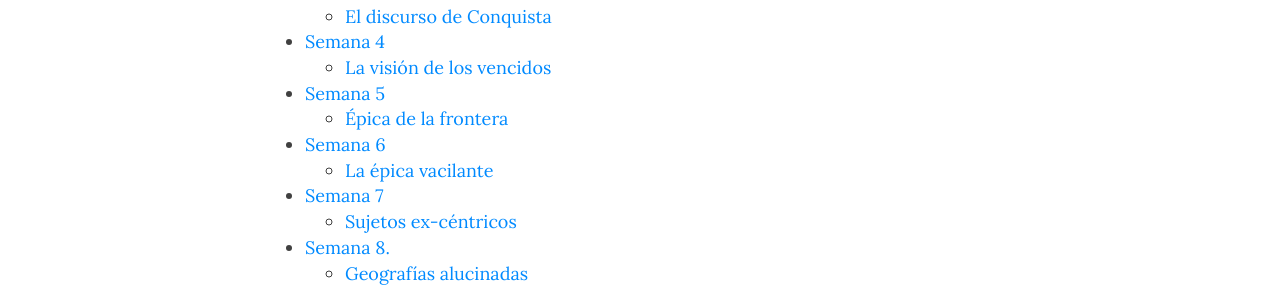
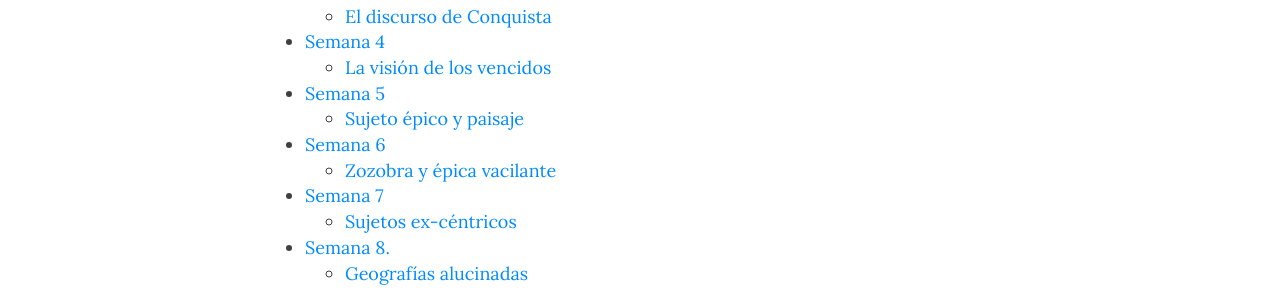
Before and after one commit to Hipomenes/ls452, a Jekyll site: the page built from syllabus-prof.md, in a window 1280 px wide and 900 px high, scrolled down 705 px. Shown: the part 153-443 px from the top of the window. Built offline with Jekyll 4.4.1, drawn with Linux system fonts in a browser that asks for light colours; nearby versions of some CDN libraries; some of the changed text lies outside the part shown.

Commit message:
Update syllabus-prof.md

```diff
--- a/syllabus-prof.md
+++ b/syllabus-prof.md
@@ -55,12 +55,12 @@ bigimg: /img/4partes.jpg
 - Miguel León Portilla, ["Cantos tristes de la Conquista"]() (1570s)
 
 # Semana 5
-## Épica de la frontera
+## Sujeto épico y paisaje
 
 - Alonso de Ercilla y Zúñiga, [La Araucana]() (1569 - 1589)
 
 # Semana 6
-## La épica vacilante
+## Zozobra y épica vacilante
 
 - Carlos Fuentes, ["La épica vacilante de Bernal Díaz del Castillo"]()
 - Bernal Díaz del Castillo, [*Historia verdadera de la conquista de la Nueva España*, selección]() (1632)
```
